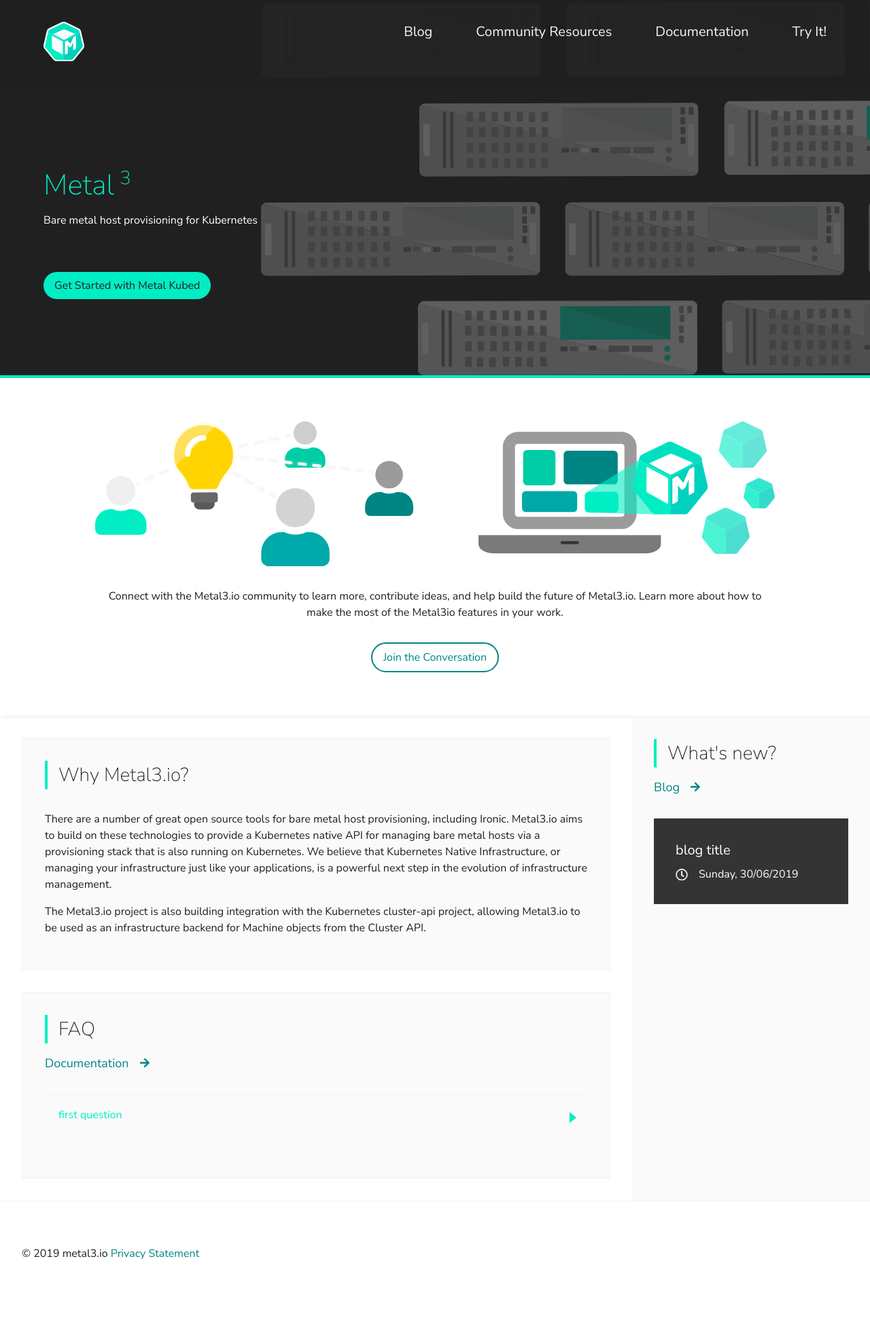
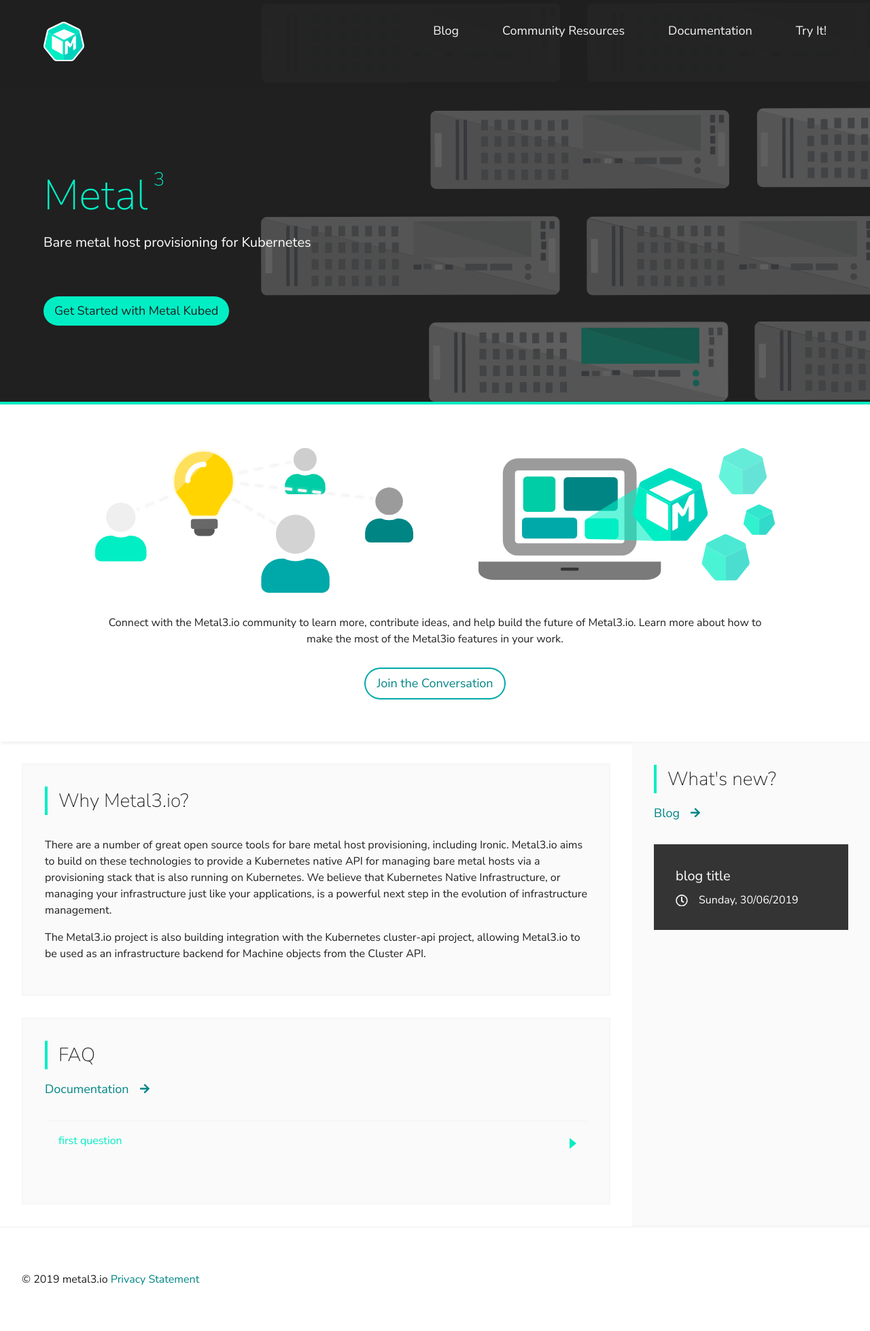
Before and after one commit to matthewcarleton/ovirt-site, a Jekyll site: the page built from index.html, in a window 1280 px wide. Shown: the whole page at 68% size. Built offline with Jekyll 4.4.1, drawn with Linux system fonts in a browser that asks for light colours; before the commit the page ends 1920 px from its top, so only the background shows below that.

Commit message:
mary updates

```diff
--- a/_includes/header.html
+++ b/_includes/header.html
@@ -35,8 +35,8 @@
   </header>
   {% if page.url == "/" %}
   <div class="mk-masthead__content">
-    <h1 class="mk-masthead__content__title mk-heading--2xl">Metal<sup>3</sup></h1>
-    <h3 class="mk-masthead__content__sub-title mk-heading-lg">Bare metal host provisioning for Kubernetes</h3>
+    <h1 class="mk-masthead__content__title">Metal<sup>3</sup></h1>
+    <h3 class="mk-masthead__content__sub-title">Bare metal host provisioning for Kubernetes</h3>
     <a href="#" class="mk-button mk-button--primary">Get Started with Metal Kubed</a>
   </div>
   {% endif %}
--- a/_sass/_global.scss
+++ b/_sass/_global.scss
@@ -1,5 +1,5 @@
 .mk-button {
-    font-size: var(--mk--FontSize--sm);
+    font-size: var(--mk--FontSize--md);
     border-radius: var(--mk--BorderRadius);
     padding: var(--mk--spacer--xs) var(--mk--spacer--sm);
     line-height: var(--mk--LineHeight--lg);
@@ -13,16 +13,18 @@
         color: var(--mk--Color--400);
         &:hover, &:active, &:focus {
             background: var(--mk--BackgroundColor--150);
+            transform: scale(1.025);
         }
     }
 
     &--secondary {
         background: transparent;
         color: var(--mk--Color--500);
-        border: var(--mk--BorderWidth--sm) solid var(--mk--Color--500);
+        box-shadow: 0px 0px 0px var(--mk--BorderWidth--sm) var(--mk--BorderColor--150);
         &:hover, &:active, &:focus {
-            border-color: var(--mk--BorderColor--150);
+            border-color: transparent;
             color: var(--mk--Color--600);
+            box-shadow: 0px 0px 0px var(--mk--BorderWidth--md) var(--mk--BorderColor--150);
         }
     }
 
--- a/_sass/_header.scss
+++ b/_sass/_header.scss
@@ -17,14 +17,18 @@
     &__title {
       color: var(--mk--Color--300);
       font-weight: var(--mk--FontWeight--100);
+      font-size: var(--mk--FontSize--3xl);
       sup {
         margin-left: var(--mk--spacer--xs);
         font-size: var(--mk--FontSize--xl);
+        position: relative;
+        top: -14px;
       }
     }
     &__sub-title {
       color: var(--mk--Color--100);
       margin-top: var(--mk--spacer--xs);
+      font-size: var(--mk--FontSize--lg);
     }
     .mk-button {
       margin-top: var(--mk--spacer--md);
@@ -136,7 +140,7 @@
   &__item {
     display: inline-block;
     color: var(--mk--Color--200);
-    font-size: var(--mk--FontSize--lg);
+    font-size: var(--mk--FontSize--md);
     margin-top: var(--mk--spacer--md);
 
     &:hover, &:focus, &:active, .active & {
--- a/_sass/_variables.scss
+++ b/_sass/_variables.scss
@@ -7,6 +7,7 @@
   --mk--FontSize--lg:  1.25rem; //20
   --mk--FontSize--xl:  1.75rem;//28
   --mk--FontSize--2xl: 2.625rem; //42
+  --mk--FontSize--3xl: 3.875rem; //62
 
   //spacers
   --mk--spacer--xs:  .5rem; //8  purple
@@ -32,6 +33,7 @@
 
   //borders
   --mk--BorderWidth--sm: 2px;
+  --mk--BorderWidth--md: 3px;
   --mk--BorderWidth--lg: 4px;
   --mk--BorderRadius: 30rem;
   --mk--BorderColor--100: var(--mk--color-brand--100); //#01EEC4
```
